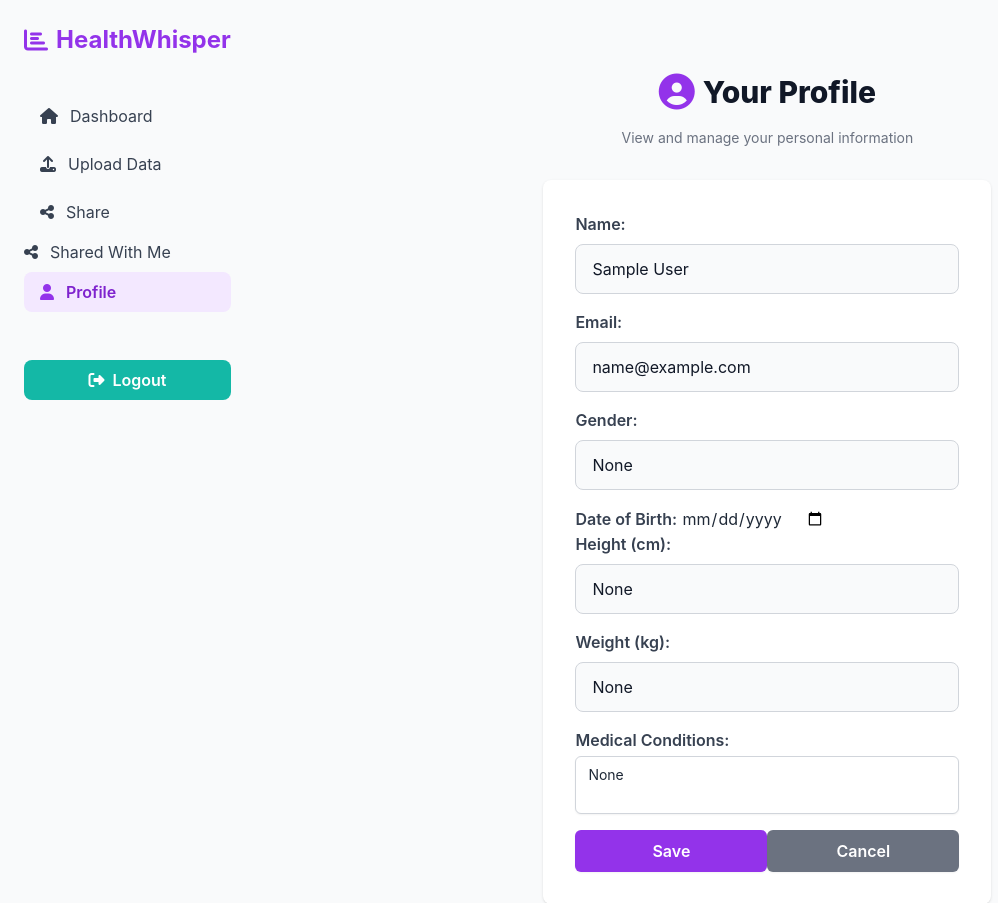
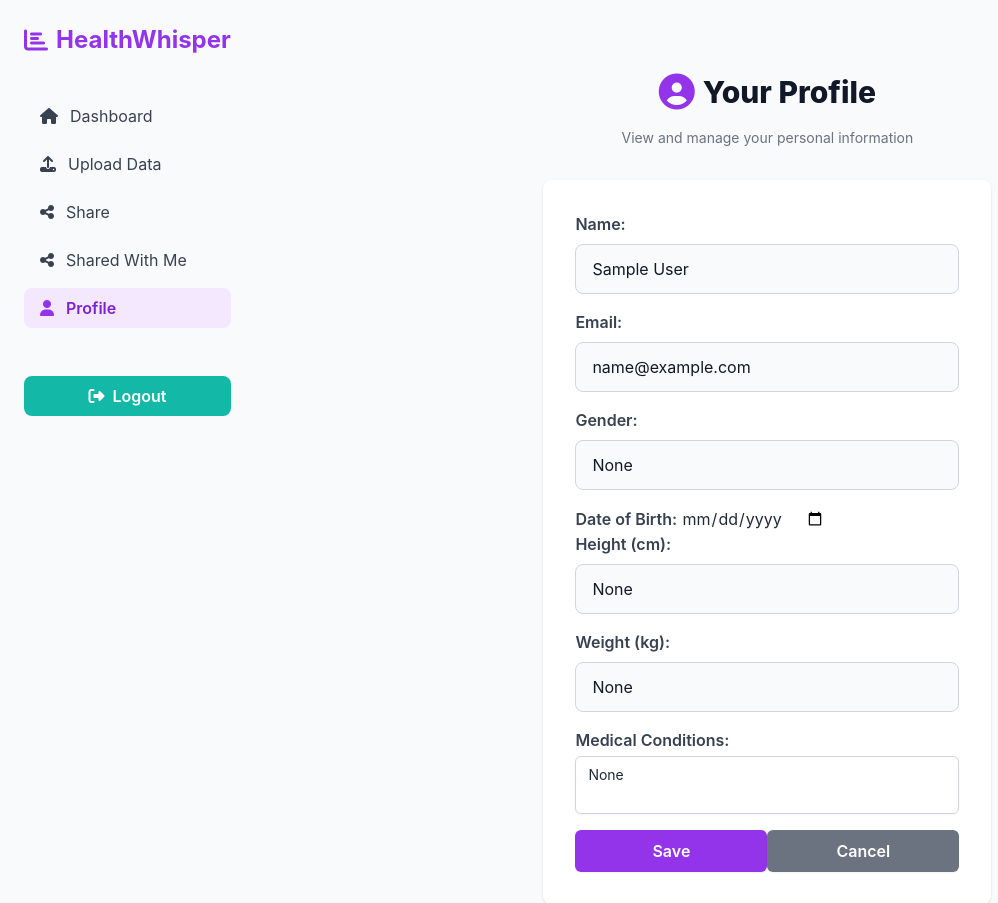
Before and after one commit to kdmars0168/data-analytics-app, a Flask app: page /profile in a window 1280 px wide. Shown: the top 903 px of the page, without its empty margins (0-998 px from the left). Run offline with Flask 3, Linux system fonts and the light colour scheme; the visitor is signed in with stand-in values (Sample User, id 1); some libraries are stand-ins or nearby versions.

Commit message:
Refined sidebar link styling and removed persistent flash toast from shared_with_me route

```diff
--- a/app/routes.py
+++ b/app/routes.py
@@ -397,9 +397,6 @@ def shared_with_me():
         {'title': 'Mood Distribution', 'chart_type': 'Pie Chart'}
     ]
 
-    # Example flash message when a dataset is viewed
-    flash("Dataset loaded: Viewing shared dataset from Sarah Wilson", "info")
-
     return render_template(
         'shared_with_me.html',
         contacts=contacts,
--- a/app/templates/partials/sidebar.html
+++ b/app/templates/partials/sidebar.html
@@ -40,9 +40,12 @@
       </a>
       <a
         href="{{ url_for('main.shared_with_me') }}"
-        class="flex items-center text-gray-700 hover:text-purple-600"
+        class="flex items-center px-4 py-2 rounded-lg transition {{ 'bg-purple-100 text-purple-700 font-semibold' if request.path == url_for('main.shared_with_me') else 'text-gray-700 hover:text-purple-600' }}"
       >
-        <i class="fas fa-share-alt mr-3"></i> Shared With Me
+        <i
+          class="fas fa-share-alt mr-3 {{ 'text-purple-600' if request.path == url_for('main.shared_with_me') else '' }}"
+        ></i>
+        Shared With Me
       </a>
       <a
         href="{{ url_for('main.profile') }}"
```
